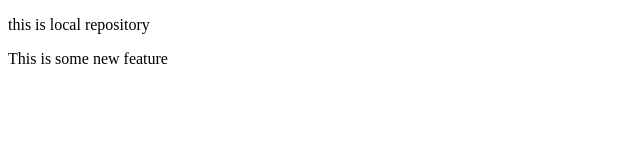
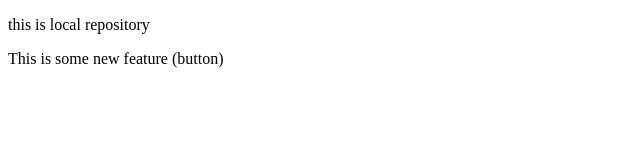
Before and after one commit to mhassanstack/local-Repo, a plain HTML site: page index.html in a window 1280 px wide. Shown: the full height of the page, 0-640 px from the left. Drawn offline with Linux system fonts and the light colour scheme.

Commit message:
add button

```diff
--- a/index.html
+++ b/index.html
@@ -7,6 +7,6 @@
 </head>
 <body>
     <p>this is local repository</p>
-    <p>This is some new feature</p>
+    <p>This is some new feature (button)</p>
 </body>
 </html>
```
